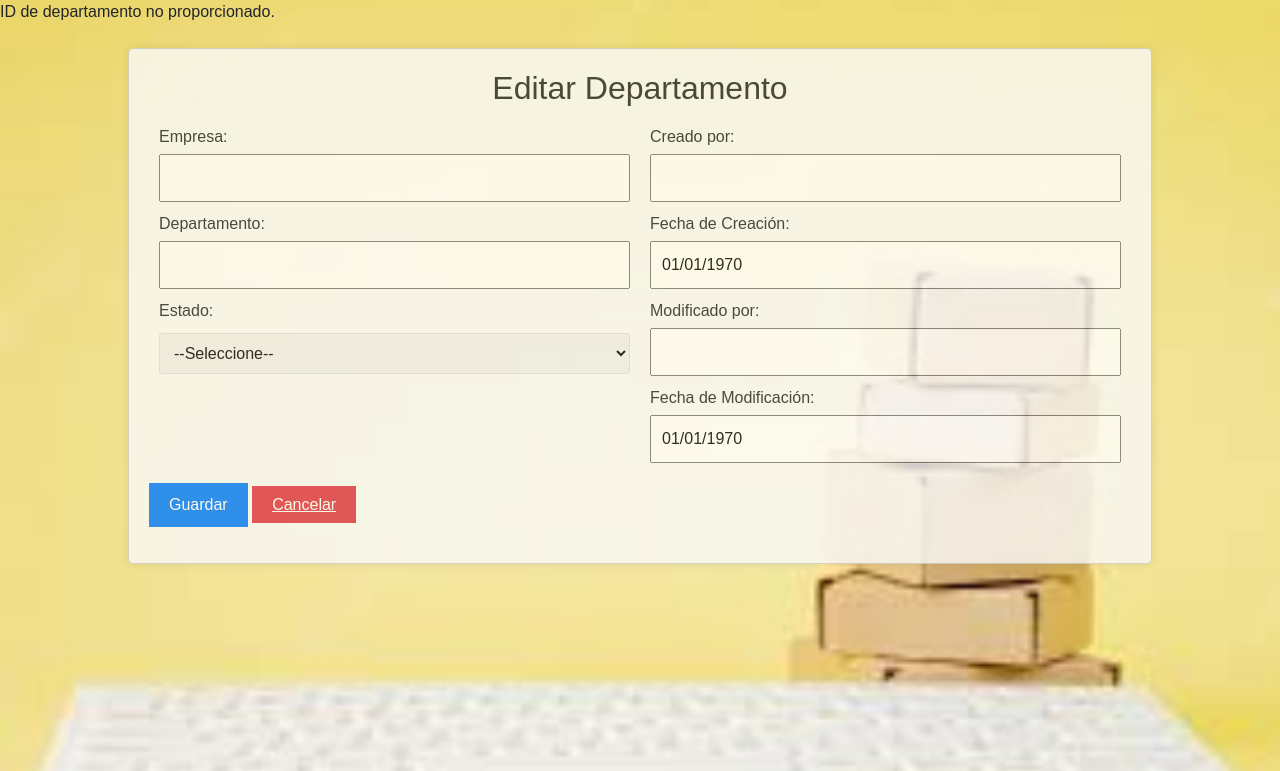
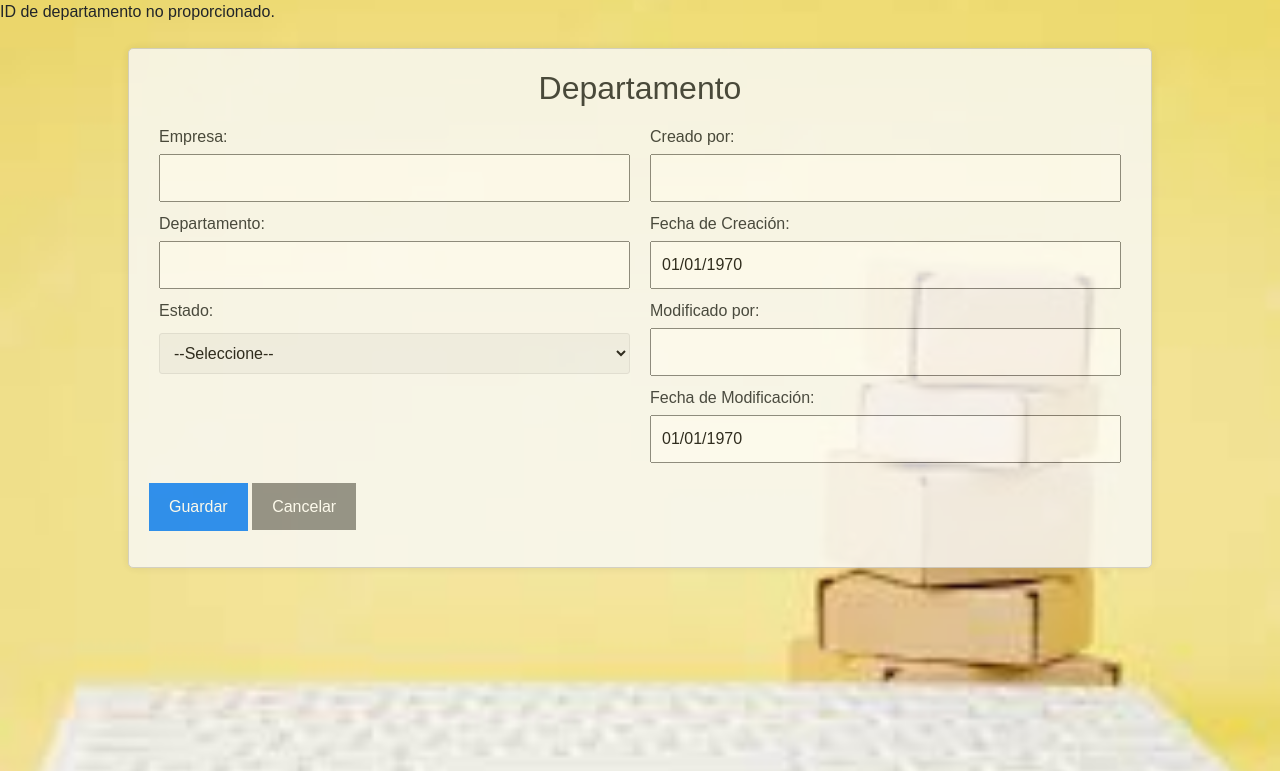
Before and after one commit to Keysiss2019/GESTION_COMPRAS, a PHP site: page /departamentos/editar_departamento.php in a window 1280 px wide. Shown: the top 771 px of the page. Run offline with PHP 8.4, Linux system fonts and the light colour scheme; data that the repository does not hold is empty; some libraries are stand-ins or nearby versions.

Commit message:
Cambiar el color del btn cancelar

```diff
--- a/departamentos/editar_departamento.php
+++ b/departamentos/editar_departamento.php
@@ -66,9 +66,6 @@ h2 {
          opacity: 0.8; /* Valor de opacidad (menos transparente) */
         }
 
-
-
-
       /* Estilos para la columna del formulario */
        .form-column {
          float: left; /* Flotar las columnas a la izquierda */
@@ -98,33 +95,26 @@ select{
             border-radius: 3px;
         }
 
-/* Estilos para la sección de botones */
-.button-section {
-    clear: both; /* Limpiar el flotado para que los elementos debajo no floten */
-    text-align: left; /* Alinear los botones a la izquierda */
-    margin-top: 20px; /* Espacio superior para separar de las columnas */
+        /* Estilos para los botones */
+        button, .cancel-button {
+           border: none; /* Sin borde */
+           cursor: pointer;
+           text-decoration: none; /* Quitar el subrayado */
         }
 
-/* Estilos para los botones */
-button, .custom-button {
-    padding: 10px 20px; /* Espaciado dentro de los botones */
-    background-color: #007bff; /* Color de fondo del botón principal */
-    color: #fff; /* Color de texto para el botón principal */
-    border: none; /* Sin borde */
-    cursor: pointer;
+        /* Estilos para el botón "Guardar" */
+       .custom-button {
+          padding: 12px 20px; /* Ajustar el espaciado dentro de los botones */
+           background-color: #007bff; /* Color de fondo del botón "Guardar" */
+          color: #fff; /* Color de texto para el botón "Guardar" */
         }
 
+        /* Estilos para el botón "Cancelar" */
         .cancel-button {
-    background-color: #dc3545; /* Color de fondo para el botón de cancelar */
+          padding: 15px 20px; /* Mantener el espaciado en el botón "Cancelar" */
+          background-color: gray; /* Color de fondo para el botón "Cancelar" */
+          color: #fff; /* Color de texto para el botón "Cancelar" */
         }
-
-/* Agregar estilos de botón cuando se pasa el mouse sobre ellos */
-button:hover, .custom-button:hover {
-    background-color: #0056b3;
-}
-
-
-
 
     </style>
 </head>
@@ -132,7 +122,7 @@ button:hover, .custom-button:hover {
     <br><br>
     <div class="form-container">
 
-<h2>Editar Departamento</h2>
+      <h2> Departamento</h2>
 
        <form method="POST" action="actualizar_departamento.php">
          <input type="hidden" name="id" value="<?php echo $departamento['id_departamento']; ?>">
@@ -169,14 +159,10 @@ button:hover, .custom-button:hover {
            </div>
 
            <div class="button-section">
-        <button type="submit">Guardar</button>
+                <button type="submit" class="custom-button save-button">Guardar</button>
                 <a href="listar_departamentos.php" class="custom-button cancel-button">Cancelar</a>
             </div>
        </form>
-
-
-
-
     </div>
 </body>
 </html>
```
Lines whose indentation alone changed are shown as unchanged.
